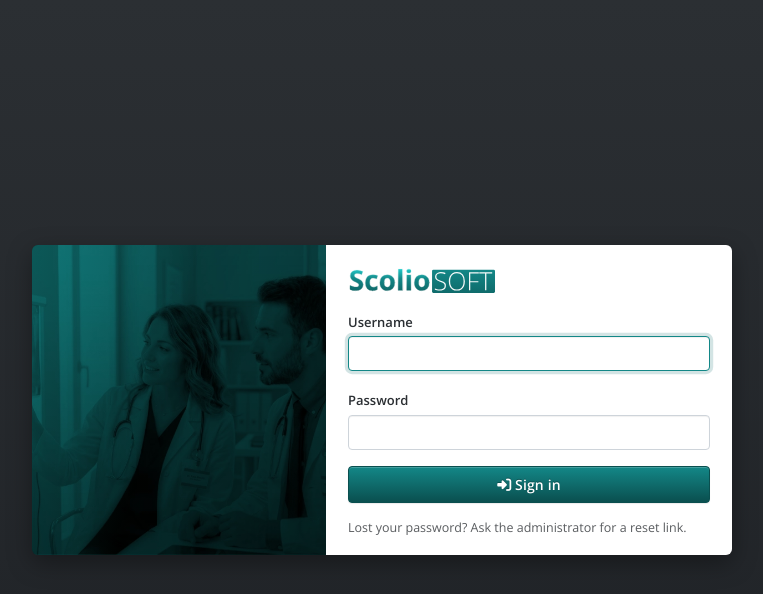
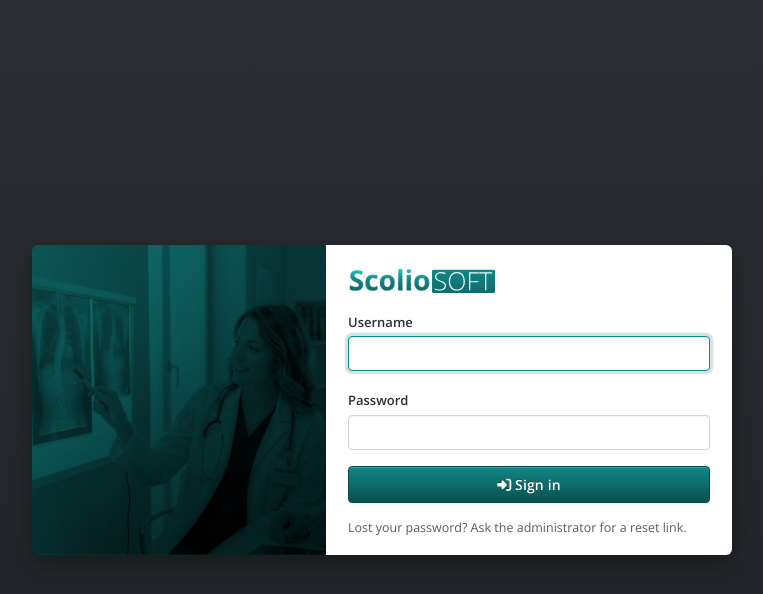
Before and after one commit to gabrielemidulla/scolioware, a PHP site: page /login.php in a window 1280 px wide. Shown: the top 594 px of the page, without its empty margins (258-1021 px from the left). Run offline with PHP 8.4, Linux system fonts and the light colour scheme; data that the repository does not hold is empty.

Commit message:
Update app.css

```diff
--- a/apps/dashboard/src/assets/app.css
+++ b/apps/dashboard/src/assets/app.css
@@ -789,7 +789,9 @@ pre {
       rgba(0, 0, 0, 0.45) 100%
     ),
     url("img/bg.webp");
-  background-position: center;
+  background-position:
+    center,
+    calc(50% + 90px) center;
   background-size: cover;
   background-repeat: no-repeat;
 }
```
